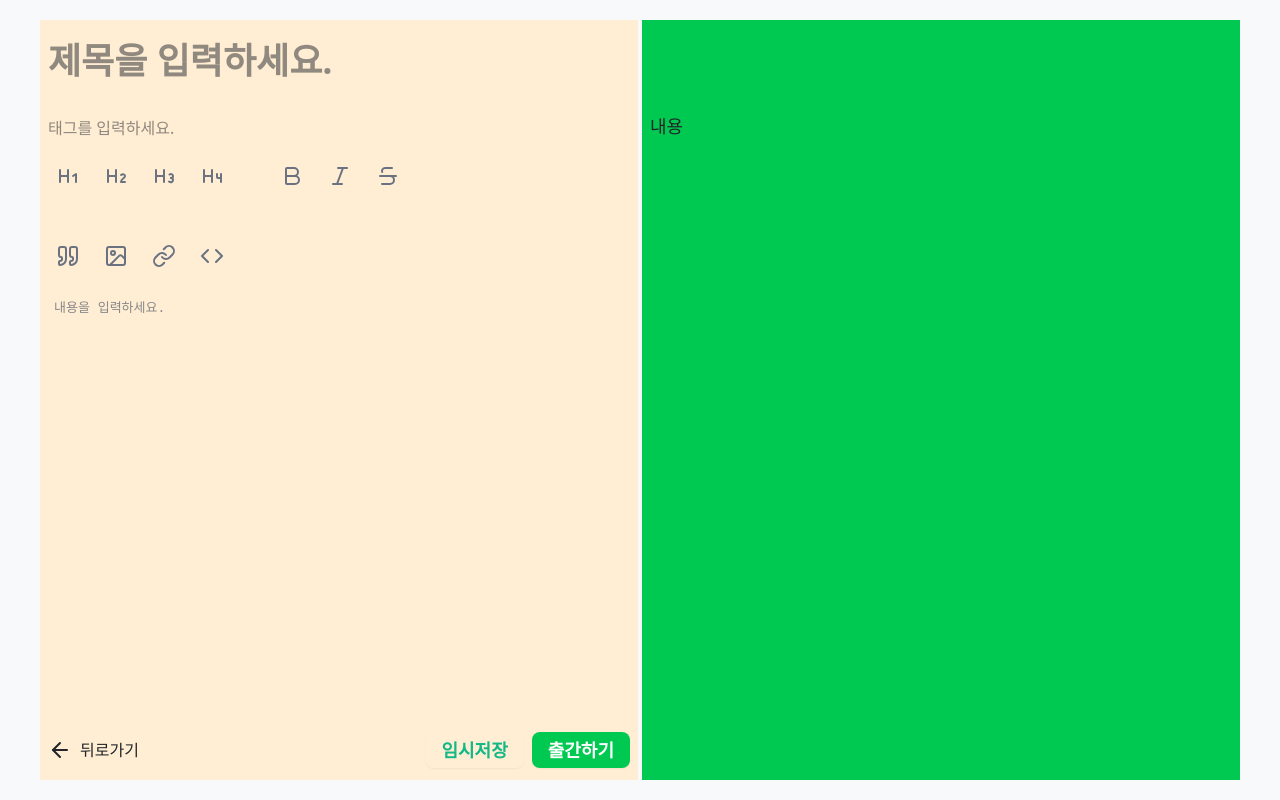
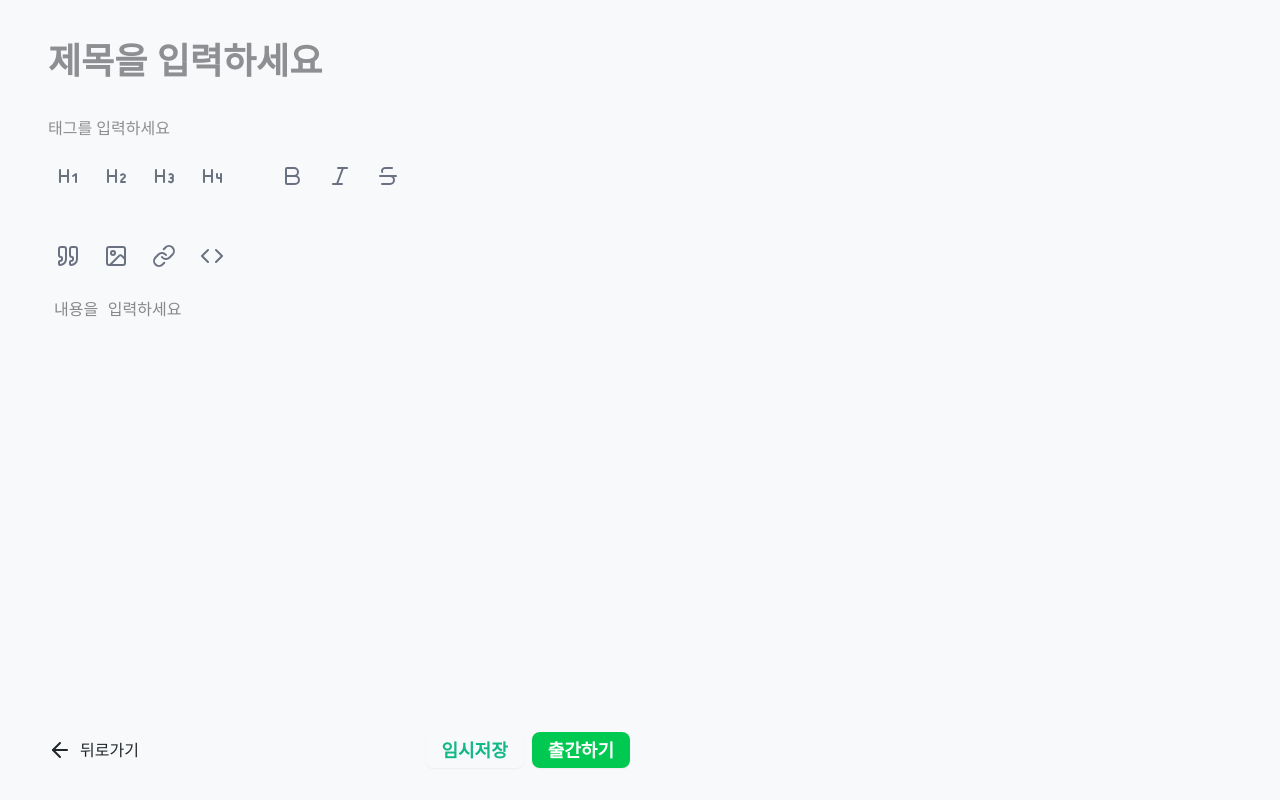
Before and after one commit to postify-repository/client, a Next.js app: page /write in a window 1280 px wide. Built offline with nearby package versions, Linux system fonts and the light colour scheme.

Commit message:
feat: 에디터 heading style 적용

```diff
--- a/package.json
+++ b/package.json
@@ -30,6 +30,8 @@
     "react": "^19.0.0",
     "react-dom": "^19.0.0",
     "react-hook-form": "^7.60.0",
+    "react-markdown": "^10.1.0",
+    "remark-breaks": "^4.0.0",
     "tailwind-merge": "^3.3.1",
     "zod": "^4.0.5"
   },
--- a/src/app/(nolayout)/(postwrite)/write/page.tsx
+++ b/src/app/(nolayout)/(postwrite)/write/page.tsx
@@ -8,6 +8,9 @@ import { useRouter } from "next/navigation";
 import { useRef, useState } from "react";
 import CodeMirror, { EditorView } from "@uiw/react-codemirror";
 import Toolbar from "@/components/write/toolbar";
+import ReactMarkdown from "react-markdown";
+import remarkBreaks from "remark-breaks";
+import { headingStyler } from "@/lib/editor/headingStyler";
 
 export default function WritePage() {
   const [tagItems, setTagItems] = useState<string[]>([]);
@@ -20,13 +23,31 @@ export default function WritePage() {
     "&.cm-focused": {
       outline: "none",
     },
+    "&": {
+      fontSize: "16px",
+    },
+    ".cm-heading": {
+      fontWeight: "bold",
+    },
+    ".cm-heading-1": {
+      fontSize: "2.5rem",
+    },
+    ".cm-heading-2": {
+      fontSize: "2rem",
+    },
+    ".cm-heading-3": {
+      fontSize: "1.5rem",
+    },
+    ".cm-heading-4": {
+      fontSize: "1.25rem",
+    },
   });
   return (
     <WriteContainer>
-      <div className="w-1/2 bg-orange-100 flex flex-col gap-3 px-2 relative">
+      <div className="w-1/2 flex flex-col gap-3 px-2 relative">
         {/* 제목 */}
         <input
-          placeholder="제목을 입력하세요."
+          placeholder="제목을 입력하세요"
           className="w-full h-20 text-4xl font-bold focus:outline-none"
           value={title}
           onChange={(e) => setTitle(e.target.value)}
@@ -45,7 +66,7 @@ export default function WritePage() {
                 />
               ))}
               <input
-                placeholder="태그를 입력하세요."
+                placeholder="태그를 입력하세요"
                 className="flex-1 w-full py-1 focus:outline-none"
                 onKeyDown={(e) => {
                   if (
@@ -73,7 +94,7 @@ export default function WritePage() {
             <CodeMirror
               value={code}
               onChange={(value) => setCode(value)}
-              placeholder="내용을 입력하세요."
+              placeholder="내용을 입력하세요"
               theme="none"
               maxHeight="65vh"
               basicSetup={{
@@ -82,7 +103,7 @@ export default function WritePage() {
                 highlightActiveLine: false,
                 highlightSelectionMatches: false,
               }}
-              extensions={[theme]}
+              extensions={[theme, headingStyler]}
               onCreateEditor={(view) => {
                 editorRef.current = view;
               }}
@@ -108,9 +129,13 @@ export default function WritePage() {
           </div>
         </div>
       </div>
-      <div className="w-1/2 bg-green-500 flex flex-col gap-3 px-2 ">
-        <div className="tw-full h-20 text-4xl font-bold">{title}</div>
-        <div className="text-lg">내용</div>
+      <div className="w-1/2 flex flex-col gap-3 px-2">
+        <div className="w-full h-20 text-4xl font-bold flex items-center">
+          {title}
+        </div>
+        <div className="markdown-viewer">
+          <ReactMarkdown remarkPlugins={[remarkBreaks]}>{code}</ReactMarkdown>
+        </div>
       </div>
     </WriteContainer>
   );
--- /dev/null
+++ b/src/lib/editor/headingStyler.ts
@@ -0,0 +1,48 @@
+import {
+  Decoration,
+  DecorationSet,
+  EditorView,
+  RangeSetBuilder,
+  ViewPlugin,
+  ViewUpdate,
+} from "@uiw/react-codemirror";
+
+export const headingStyler = ViewPlugin.fromClass(
+  class {
+    decorations: DecorationSet;
+
+    constructor(view: EditorView) {
+      this.decorations = this.getDecorations(view);
+    }
+
+    update(update: ViewUpdate) {
+      if (update.docChanged || update.viewportChanged) {
+        this.decorations = this.getDecorations(update.view);
+      }
+    }
+
+    getDecorations(view: EditorView): DecorationSet {
+      const builder = new RangeSetBuilder<Decoration>();
+
+      for (const { from, to } of view.visibleRanges) {
+        let line = view.state.doc.lineAt(from);
+        while (line.from <= to) {
+          const text = line.text;
+          if (/^#{1,4} /.test(text)) {
+            const level = text.match(/^#{1,4}/)?.[0].length || 1;
+            const deco = Decoration.line({
+              attributes: { class: `cm-heading-${level}` },
+            });
+            builder.add(line.from, line.from, deco);
+          }
+          if (line.to + 1 > view.state.doc.length) break;
+          line = view.state.doc.lineAt(line.to + 1);
+        }
+      }
+      return builder.finish();
+    }
+  },
+  {
+    decorations: (plugin) => plugin.decorations,
+  },
+);
```
Also changed, not shown: 1 other file (tests, documents, lock files or other folders).
